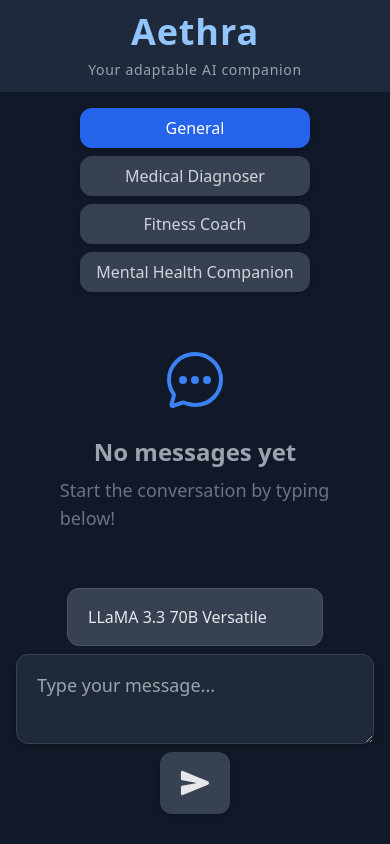
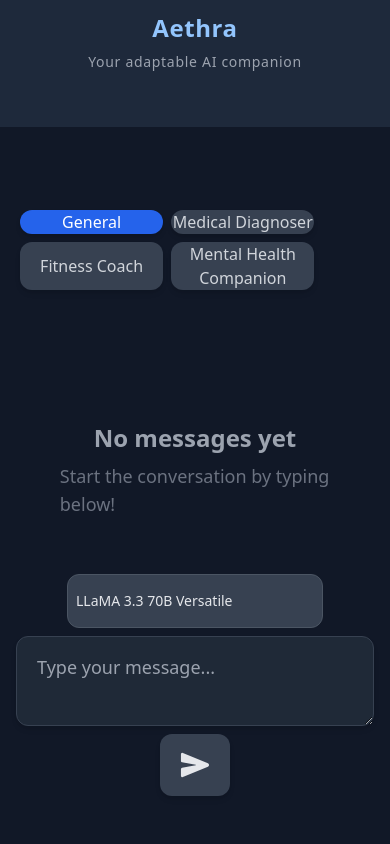
Before and after one commit to SaiCarthikeya/Aethra, a React (Vite) app in the folder frontend/: page / in a window 390 px wide. Built offline with nearby package versions, Linux system fonts and the light colour scheme.

Commit message:
clear messages and responsive

```diff
--- a/frontend/src/components/Body.jsx
+++ b/frontend/src/components/Body.jsx
@@ -56,7 +56,7 @@ const Body = () => {
     };
 
     return (
-        <div className="flex-1 bg-gray-900 p-4 flex justify-end items-center flex-col pb-36">
+        <div className="flex-1 bg-gray-900 p-4 h-[85vh] flex justify-end items-center flex-col pb-12 md:pb-28">
         <Modes />
         <MessagesContainer/>
         {loading &&
@@ -70,7 +70,7 @@ const Body = () => {
             value={inputText}
             onChange={(e) => setInputText(e.target.value)}
             placeholder="Type your message..."
-            className="flex-1 w-full sm:w-auto px-5 py-4 text-lg min-h-12 rounded-xl bg-gray-800 text-white placeholder-gray-400 border border-gray-700 focus:outline-none focus:ring-2 focus:ring-blue-300 shadow-md
+            className=" w-full sm:w-auto px-5 py-4 text-lg min-h-12 rounded-xl bg-gray-800 text-white placeholder-gray-400 border border-gray-700 focus:outline-none focus:ring-2 focus:ring-blue-300 shadow-md
             [&::-webkit-scrollbar]:w-2
             [&::-webkit-scrollbar-track]:rounded-full
             [&::-webkit-scrollbar-track]:bg-neutral-700
@@ -94,6 +94,7 @@ const Body = () => {
             </button>
           )}
         </div>
+
         </div>
     );
 };
--- a/frontend/src/components/Header.jsx
+++ b/frontend/src/components/Header.jsx
@@ -1,7 +1,7 @@
 const Header = () => {
   return (
-    <header className="bg-slate-800 py-3 px-2 text-center shadow-md md:py-6 md:px-4">
-      <h1 className="text-4xl sm:text-5xl font-extrabold text-blue-300 tracking-wide">
+    <header className="bg-slate-800 py-3 px-2 h-[15vh] text-center shadow-md md:py-6 md:px-4">
+      <h1 className="text-2xl sm:text-5xl font-extrabold text-blue-300 tracking-wide">
         Aethra
       </h1>
       <p className="text-gray-400 mt-2 text-sm sm:text-base tracking-wider">
--- a/frontend/src/components/MessagesContainer.jsx
+++ b/frontend/src/components/MessagesContainer.jsx
@@ -1,13 +1,15 @@
 import React from 'react';
 import { IoChatbubbleEllipsesOutline } from "react-icons/io5";
+import { MdDeleteForever } from 'react-icons/md';
 import { useMessage } from '../context/Context';
 import Message from './Message';
 
 const MessagesContainer = () => {
-  const { messages, mode } = useMessage();
+  const { messages, mode, clearMessages } = useMessage();
   const cur_messages = messages[mode];
   return (
-    <div className="text-white m-8 flex flex-col w-[80%] h-[200px] md:h-[200px] overflow-y-auto rounded-lg p-2
+    <>
+    <div className="text-white m-8 flex flex-col w-[80%] h-[200px] md:h-[500px] overflow-y-auto rounded-lg p-2
     [&::-webkit-scrollbar]:w-2
     [&::-webkit-scrollbar-track]:rounded-full
     [&::-webkit-scrollbar-track]:bg-neutral-700
@@ -16,19 +18,27 @@ const MessagesContainer = () => {
 
     {cur_messages.length <= 1 ? (
       <div className="flex flex-col items-center justify-center h-full w-full text-gray-400">
-        <IoChatbubbleEllipsesOutline className="h-24 w-24 mb-6 text-blue-500" />
+        <IoChatbubbleEllipsesOutline className="h-24 w-24 mb-6 text-blue-500 md:visible collapse" />
         <p className="text-2xl font-semibold mb-2">No messages yet</p>
         <p className="text-lg text-gray-500">Start the conversation by typing below!</p>
       </div>
     ) : (
-      cur_messages.map((message, idx) => (
+      <>
+      {cur_messages.map((message, idx) => (
         message.role !== "system" &&
         <Message message={message.content} role={message.role} key={idx} />
-      ))
-    )}
+      ))}
+    </>
+    )
+    }
+    </div>
+    {cur_messages.length > 1 && (
+    <span className="ml-auto mr-4 md:mr-12 border-red-500 md:border-2 md:border-solid rounded-lg md:p-3 hover:bg-red-200 text-4xl text-[#ff3366]" onClick={() => clearMessages()}>
+      <MdDeleteForever />
+    </span>
+  )}
 
-
-    </div>
+</>
   );
 };
 
--- a/frontend/src/components/Models.jsx
+++ b/frontend/src/components/Models.jsx
@@ -22,7 +22,7 @@ export default function ModelSelector() {
                   setModel(m.id);
                   setIsOpen(false);
                 }}
-                className="flex justify-between items-center px-4 py-3 hover:bg-gray-600 cursor-pointer rounded"
+                className="flex justify-between items-center px-2 py-3 hover:bg-gray-600 cursor-pointer rounded text-sm"
               >
                 <span>{m.label}</span>
                 <FiInfo
@@ -36,7 +36,7 @@ export default function ModelSelector() {
         )}
       <button
         onClick={() => setIsOpen((prev) => !prev)}
-        className="w-full px-5 py-4 bg-gray-700 text-gray-200 rounded-xl border border-gray-600 text-left"
+        className="w-full px-2 py-4 bg-gray-700 text-gray-200 rounded-xl text-sm border border-gray-600 text-left"
       >
         {selectedLabel}
       </button>
--- a/frontend/src/components/Modes.jsx
+++ b/frontend/src/components/Modes.jsx
@@ -7,12 +7,12 @@ const Mode = () => {
   const { mode, setMode } = useMessage();
 
   return (
-    <div className="flex flex-col sm:flex-row gap-2 sm:gap-4 mb-4">
+    <div className="flex flex-row flex-wrap">
     {Object.entries(modes).map(([key, label]) => (
       <button
         key={key}
         onClick={() => setMode(key)}
-        className={`px-4 py-2 rounded-xl shadow-md transition-colors duration-200 w-full sm:w-auto ${
+        className={`md:px-4 md:py-2 rounded-xl shadow-md transition-colors duration-200 m-1 w-[40%] sm:w-auto ${
           mode === key
             ? "bg-blue-600 text-white"
             : "bg-gray-700 text-gray-300 hover:bg-gray-600"
--- a/frontend/src/context/Context.jsx
+++ b/frontend/src/context/Context.jsx
@@ -68,7 +68,8 @@ export const MessageContext = createContext({
   mode: "general",
   setMode: () => {},
   model: models[0].id,
-  setModel: () => {}
+  setModel: () => {},
+  clearMessages: () => {}
 });
 
 
@@ -83,8 +84,12 @@ export const MessageProvider = (props) => {
     const [messages, setMessages] = useState(defaultMessages);
     const [model, setModel] = useState(models[0].id)
     const [mode, setMode] = useState("general")
+    const clearMessages = () => {
+      console.log("clearing")
+      setMessages((prev) => ({...prev, [mode]: defaultMessages[mode]}));
+    }
     return (
-        <MessageContext.Provider value={{messages, setMessages, mode, setMode, model, setModel}}>
+        <MessageContext.Provider value={{messages, setMessages, mode, setMode, model, setModel, clearMessages}}>
             {props.children}
         </MessageContext.Provider>
     )
```
